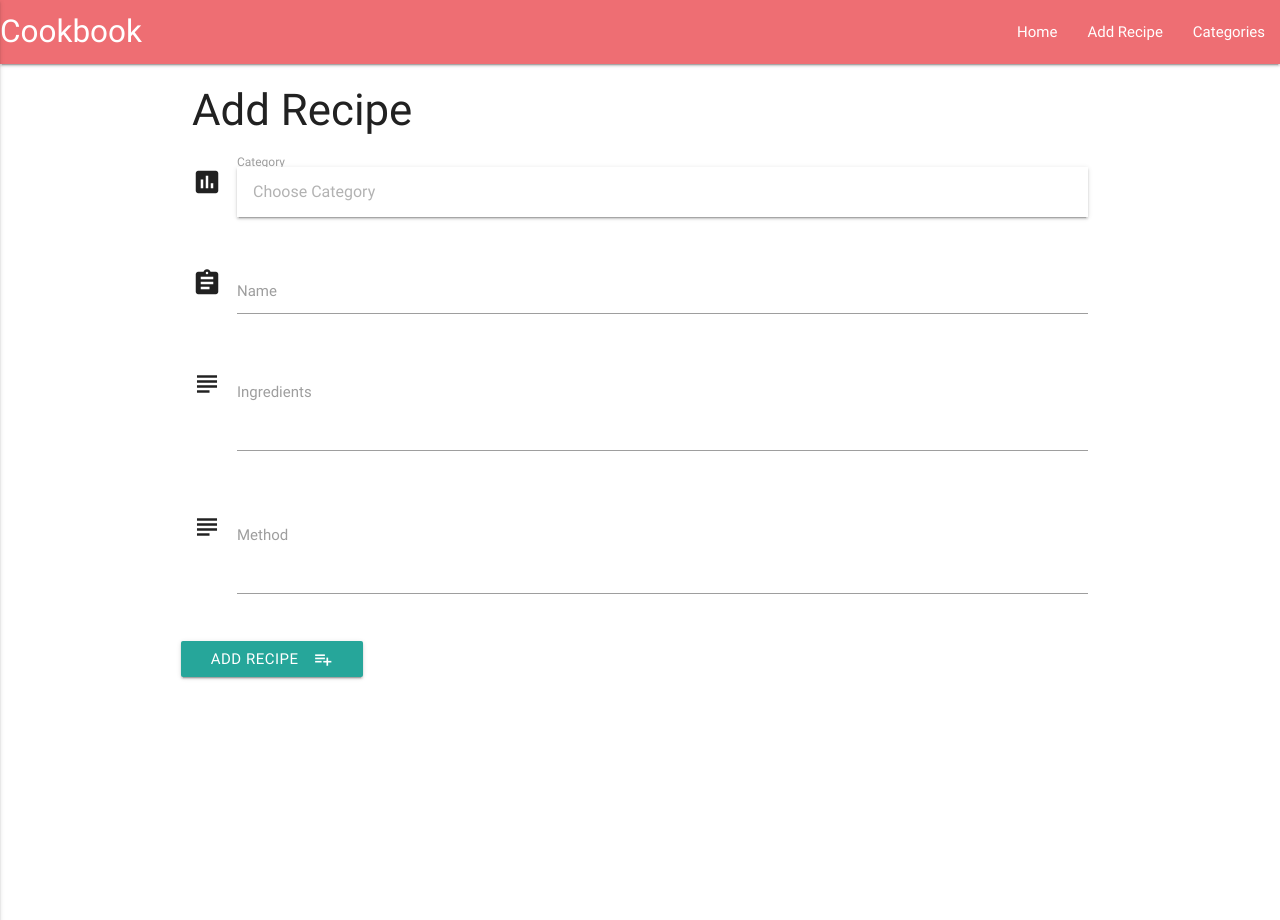
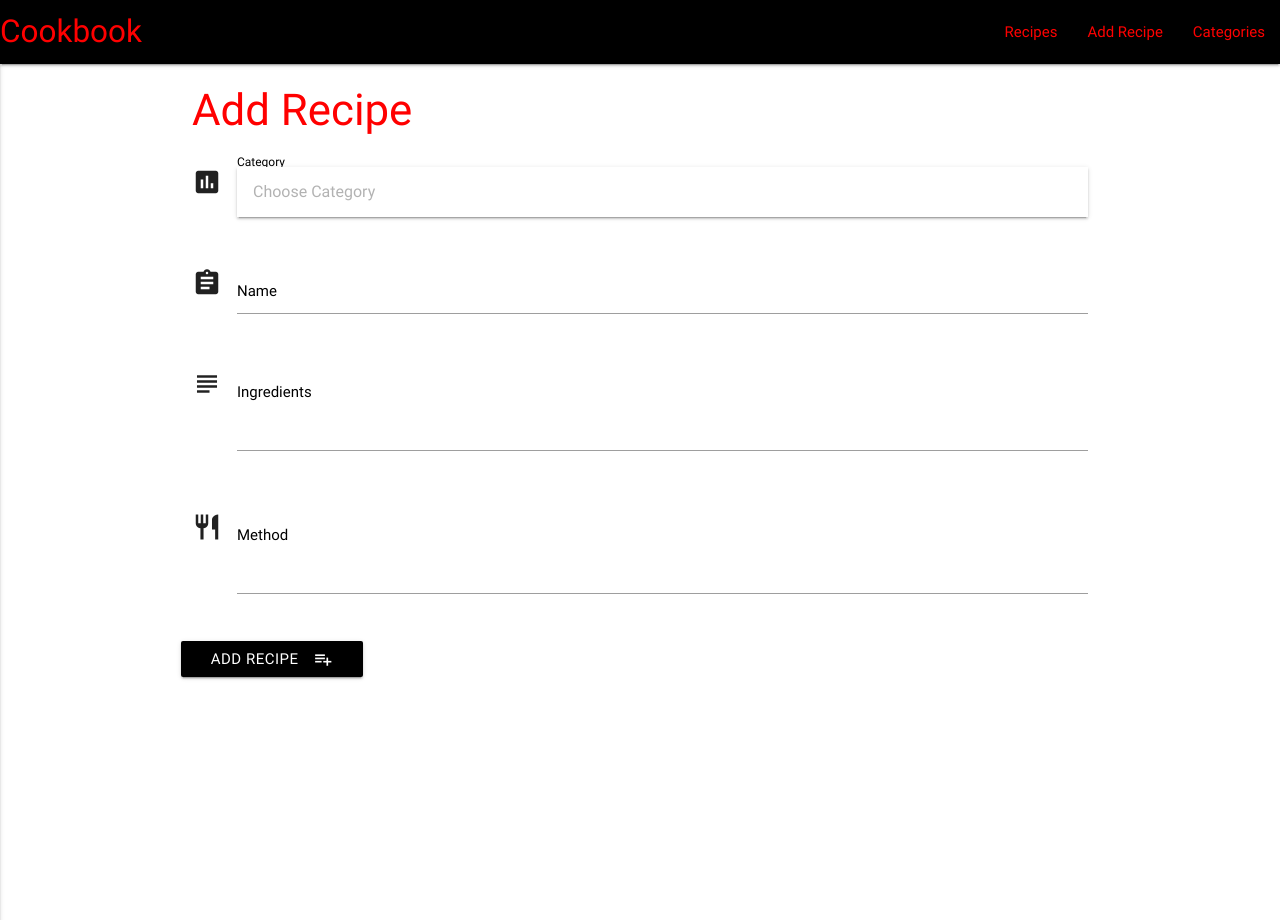
Before and after one commit to Code-Institute-Submissions/dcd-milestone-project-1, a Flask app: page /add_recipe in a window 1280 px wide, after a click on "Choose Category". Run offline with Flask 2, Linux system fonts and the light colour scheme; data that the repository does not hold is empty; some libraries are stand-ins or nearby versions.

Commit message:
almost finished, changed colours, button styling and layout for viewrecipe pages

```diff
--- a/static/css/style.css
+++ b/static/css/style.css
@@ -1,3 +1,49 @@
-.recipe-text {
-    margin-left: 15px;
+/* colors */
+nav, nav ul a, a.brand-logo {
+    background-color: #000;
+    color: #ff0000;
 }
+
+.input-field label, label,input[type=text]:not(.browser-default):focus:not([readonly])+label  {
+     color: #000;
+   }
+
+.header-color {
+    color: #ff0000;
+}
+
+textarea.materialize-textarea:disabled+label, input[type=text]:not(.browser-default):disabled+label {
+    color: #000;
+}
+
+/*input#disabled, .input-field .prefix ~ textarea, .input-field .prefix input,*/
+input, textarea {
+    color: #ff0000;
+}
+
+.dropdown-content li>span {
+    color: #ff0000;
+}
+
+.input-field .prefix.active {
+     color: #000;
+}
+
+input[type=text].invalid:not(.browser-default), input[type=text].invalid:not(.browser-default):focus, textarea.materialize-textarea:focus:not([readonly]), .input-field input[type=text].valid, .input-field input[type=text]:focus, input[type=text].valid:not(.browser-default):focus {
+     border-bottom: 1px solid #000;
+     box-shadow: 0 1px 0 0 #000;
+}
+
+.btn {
+    background-color: #000;
+}
+
+.btn:hover {
+    background-color: #ff0000;
+}
+
+/* button styling */
+.btn_small{
+    margin: 5px 5px;
+    padding: 0 0.5em;
+}
--- a/templates/addcategory.html
+++ b/templates/addcategory.html
@@ -1,7 +1,7 @@
 {% extends 'base.html'%}
 {% block content %}
 
-<h3>Add Category</h3>
+<h3 class="header-color">Add Category</h3>
     <form action="{{url_for('insert_category')}}" method="POST" class="col s12">
 
       <div class="row">
--- a/templates/addrecipe.html
+++ b/templates/addrecipe.html
@@ -1,7 +1,7 @@
 {% extends 'base.html'%}
 {% block content %}
 
-<h3>Add Recipe</h3>
+<h3 class="header-color">Add Recipe</h3>
 <div class="row">
     <form action="{{url_for('insert_recipe')}}" method="POST" class="col s12">
         <div class="row">
@@ -32,7 +33,7 @@
         </div>
         <div class="row">
             <div class="input-field col s12">
-                <i class="material-icons prefix">subject</i>
+                <i class="material-icons prefix">restaurant</i>
                 <label for="method">Method</label>
                 <textarea name="method" id="method" class="materialize-textarea" required></textarea>
             </div>
--- a/templates/base.html
+++ b/templates/base.html
@@ -12,12 +12,12 @@
                     <a href="{{url_for('get_recipes')}}" class="brand-logo">Cookbook</a>
                     <a href="#" data-activates="mobile-demo" class="button-collapse"><i class="material-icons">menu</i></a>
                     <ul id="nav-mobile" class="right hide-on-med-and-down">
-                        <li><a href="{{url_for('get_recipes')}}">Home</a></li>
+                        <li><a href="{{url_for('get_recipes')}}">Recipes</a></li>
                         <li><a href="{{url_for('add_recipe')}}">Add Recipe</a></li>
                         <li><a href="{{url_for('get_categories')}}">Categories</a></li>
                     </ul>
                     <ul class="side-nav" id="mobile-demo">
-                        <li><a href="{{url_for('get_recipes')}}">Home</a></li>
+                        <li><a href="{{url_for('get_recipes')}}">Recipes</a></li>
                         <li><a href="{{url_for('add_recipe')}}">New Recipe</a></li>
                         <li><a href="{{url_for('get_categories')}}">Categories</a></li>
                     </ul>
--- a/templates/categories.html
+++ b/templates/categories.html
@@ -3,9 +3,8 @@
 
 <div class ="row">
 
-    <h3>Categories</h3>
-    <a href="{{url_for('add_category')}}" class="waves-effect waves-light btn btn_small">Add</a>
-
+    <h3 class="header-color">Categories</h3>
+    <a href="{{url_for('add_category')}}" class="waves-effect waves-light btn">Add</a>
     <ul class="collapsible" data-collapsible="accordion">
          {% for category in categories %}
         <li>
@@ -19,7 +18,6 @@
         </li>
          {% endfor %}
       </ul>
-
 </div>
 
 {% endblock %}
--- a/templates/editcategory.html
+++ b/templates/editcategory.html
@@ -1,6 +1,6 @@
 {% extends 'base.html'%} {% block content %}
 
-<h3>Edit Category</h3>
+<h3 class="header-color">Edit Category</h3>
 <div class="row">
     <form action="{{ url_for('update_category', category_id=category._id) }}" method="POST" class="col s12">
         <div class="row">
--- a/templates/editrecipe.html
+++ b/templates/editrecipe.html
@@ -1,7 +1,7 @@
 {% extends 'base.html'%}
 {% block content %}
 
-<h3>Edit Recipe</h3>
+<h3 class="header-color">Edit Recipe</h3>
 <div class="row">
     <form action="{{url_for('update_recipe', recipes_id=recipes._id)}}" method="POST" class="col s12">
         <div class="row">
@@ -23,8 +23,8 @@
         <div class="row">
             <div class="input-field col s12">
                 <i class="material-icons prefix">assignment</i>
+                <label for="name">Name</label>
                 <input id="name" name="name" type="text" class="validate" value="{{recipes.name}}" required>
-                <label for="name">Name</label>
             </div>
         </div>
         <div class="row">
@@ -36,7 +36,7 @@
         </div>
         <div class="row">
             <div class="input-field col s12">
-                <i class="material-icons prefix">subject</i>
+                <i class="material-icons prefix">restaurant</i>
                 <label for="method">Method</label>
                 <textarea name="method" id="method" class="materialize-textarea" required>{{recipes.method}}</textarea>
             </div>
```
Also changed, not shown: other parts of templates/addrecipe.html (+2 -1 lines), templates/recipes.html (+5 -12 lines), templates/viewrecipe.html (+20 -14 lines). Lines whose indentation alone changed are shown as unchanged.
